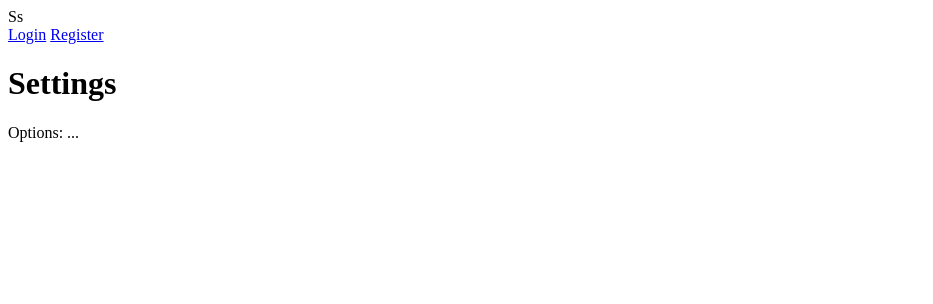
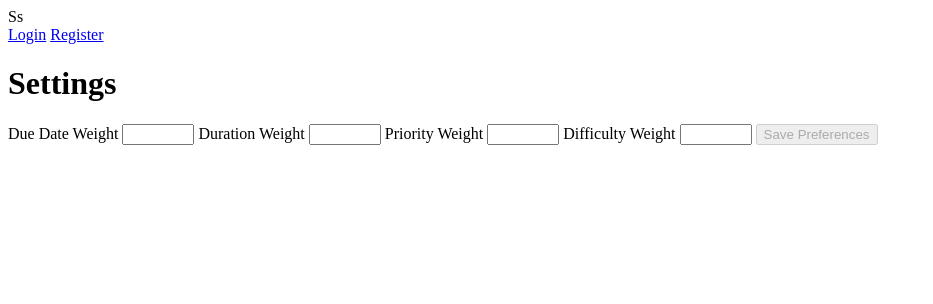
Before and after one commit to DeObjectifOne/CS-code, a Python web app: template Coding time!/website/templates/settings.html in a window 1280 px wide. Shown: the top 304 px of the page, without its empty margins (0-933 px from the left). Run offline with Jinja, Linux system fonts and the light colour scheme; the template is opened without the code that fills it, so the values that code supplies are empty.

Commit message:
Update settings.html

```diff
--- a/Coding time!/website/templates/settings.html
+++ b/Coding time!/website/templates/settings.html
@@ -6,6 +6,86 @@
 {% block content %} <!--Page body-->
 
 <h1>Settings</h1>
- <p>Options: ...</p>
+
+<p id="error-message" style="color: red; display: none;">
+    Total of all weightings must equal 1.
+</p>
+
+<form method="POST" action="{{ url_for('views.settings') }}">
+
+    <label for="weight_due_date">Due Date Weight</label>
+    <input
+        type="number"
+        id="weight_due_date"
+        name="weight_due_date"
+        value="{{ user_preferences.weight_due_date }}"
+        min="0"
+        max="1"
+        step="0.01"
+        oninput="validateWeights()">
+
+    <label for="weight_duration">Duration Weight</label>
+    <input
+        type="number"
+        id="weight_duration"
+        name="weight_duration"
+        value="{{ user_preferences.weight_duration }}"
+        min="0"
+        max="1"
+        step="0.01"
+        oninput="validateWeights()">
+
+    <label for="weight_priority">Priority Weight</label>
+    <input
+        type="number"
+        id="weight_priority"
+        name="weight_priority"
+        value="{{ user_preferences.weight_priority }}"
+        min="0"
+        max="1"
+        step="0.01"
+        oninput="validateWeights()">
+
+    <label for="weight_difficulty">Difficulty Weight</label>
+    <input
+        type="number"
+        id="weight_difficulty"
+        name="weight_difficulty"
+        value="{{ user_preferences.weight_difficulty }}"
+        min="0"
+        max="1"
+        step="0.01"
+        oninput="validateWeights()">
+
+    <button type="submit" id="save-button" disabled>Save Preferences</button>
+</form>
+
+<script>
+function validateWeights() {
+    const weights = [
+        parseFloat(document.getElementById("weight_due_date").value) || 0,
+        parseFloat(document.getElementById("weight_duration").value) || 0,
+        parseFloat(document.getElementById("weight_priority").value) || 0,
+        parseFloat(document.getElementById("weight_difficulty").value) || 0,
+    ];
+
+    const totalWeight = weights.reduce((a, b) => a + b, 0);
+    const errorMessage = document.getElementById("error-message");
+    const saveButton = document.getElementById("save-button");
+
+    if (totalWeight > 1) {
+        errorMessage.style.display = "block";
+        errorMessage.textContent = "Total weight cannot exceed 1.";
+        saveButton.disabled = true;
+    } else if (totalWeight < 1) {
+        errorMessage.style.display = "block";
+        errorMessage.textContent = "Total weight must equal 1.";
+        saveButton.disabled = true;
+    } else {
+        errorMessage.style.display = "none";
+        saveButton.disabled = false;
+    }
+}
+</script>
 
 {% endblock %}
```
Lines whose indentation alone changed are shown as unchanged.
